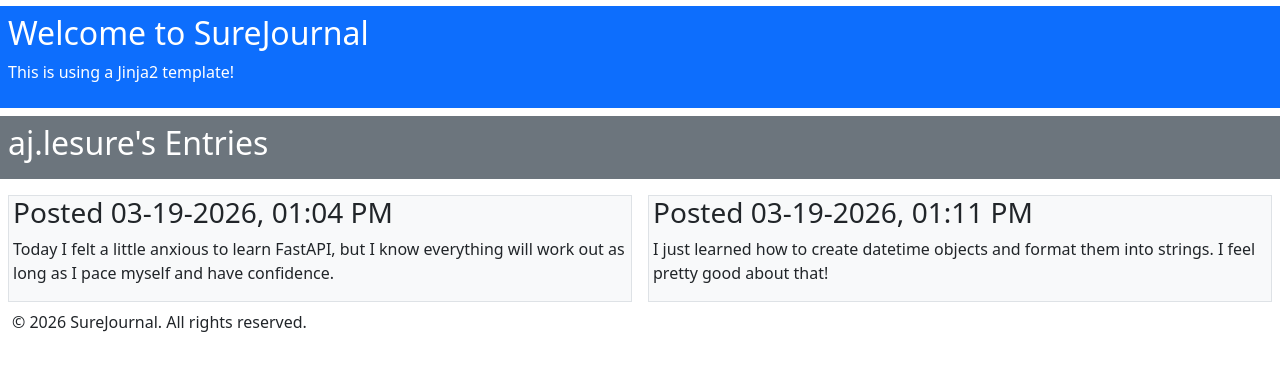
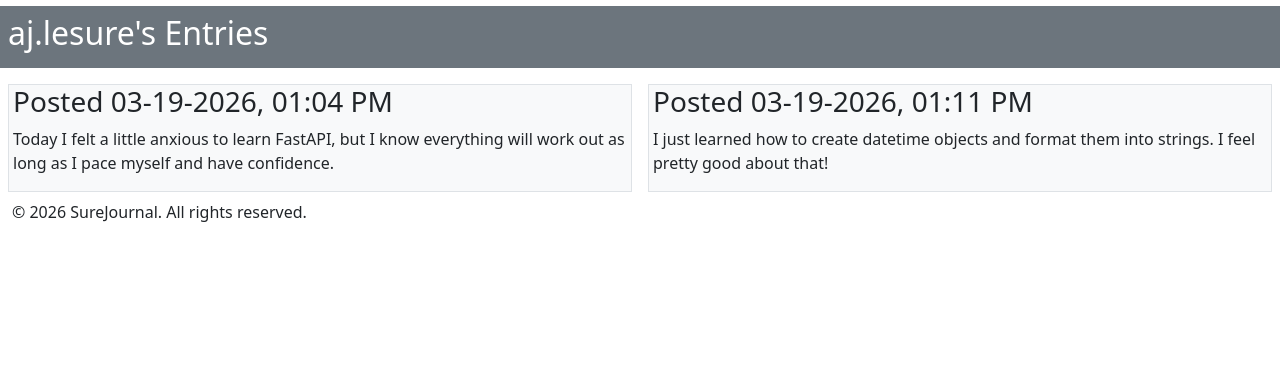
Before and after one commit to AJurBoii/surejournal, a FastAPI app: page /entries in a window 1280 px wide. Shown: the part 50-421 px from the top of the page. Run offline with FastAPI, Linux system fonts and the light colour scheme.

Commit message:
Remove welcome message on entries page

```diff
--- a/templates/home.html
+++ b/templates/home.html
@@ -1,9 +1,9 @@
 {% extends "layout.html" %}
 {% block content %}
-    <div class="row bg-primary text-white p-2 my-2">
+    <!-- <div class="row p-2 my-2">
         <h2>Welcome to SureJournal</h2>
         <p>This is using a Jinja2 template!</p>
-    </div>
+    </div> -->
     {% if journal %}
     <div class="container-fluid bg-secondary text-white p-2 my-2">
         <div class="row row-cols-2">
```
